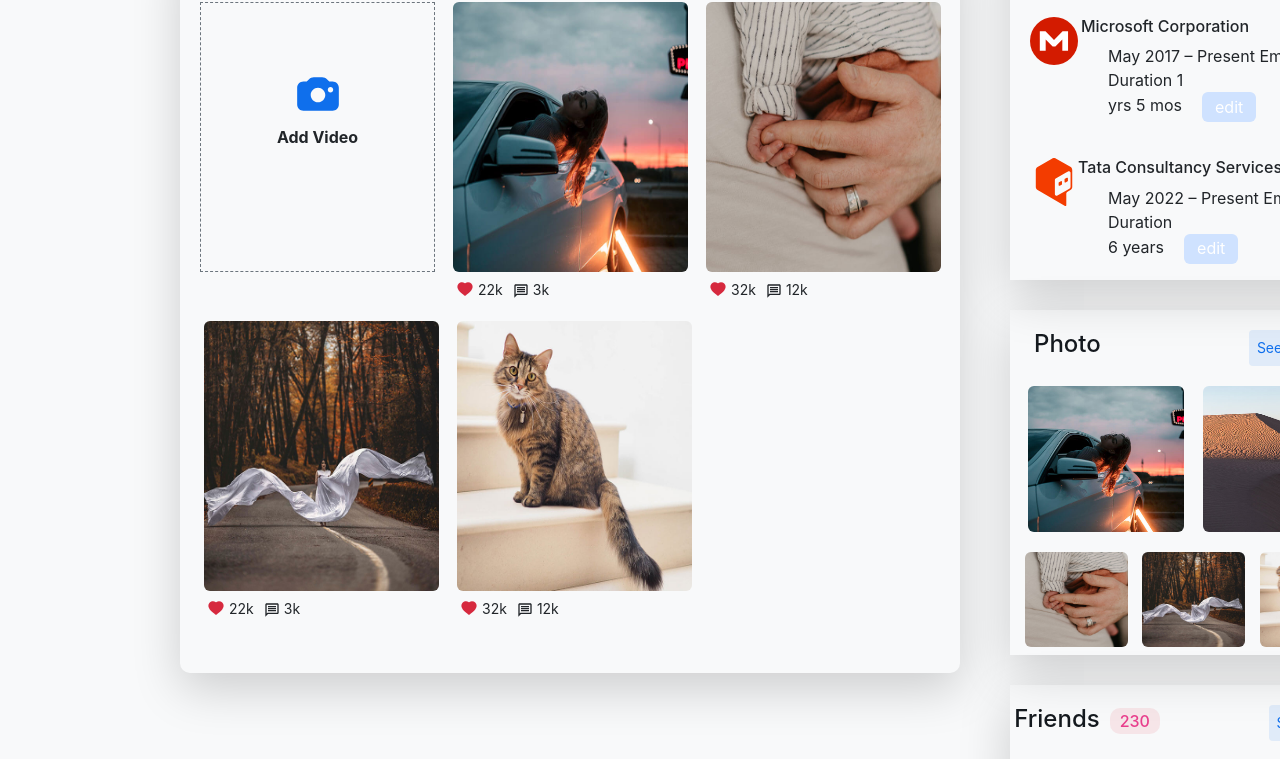
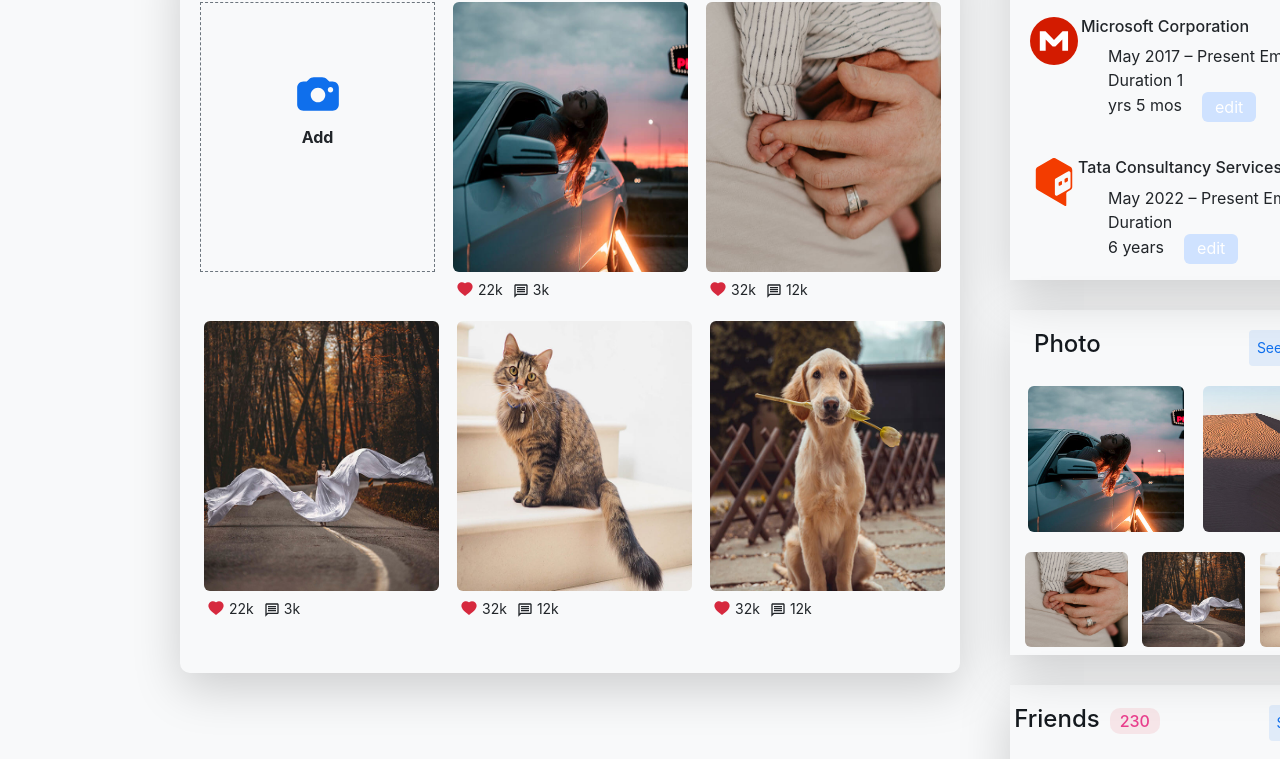
Before and after one commit to ravindarsahani3183/social-Networking, a React (Create React App) app: page /video in a window 1280 px wide. Shown: the part 572-1331 px from the top of the page. Built offline with nearby package versions, Linux system fonts and the light colour scheme.

Commit message:
add video element inside video component

```diff
--- a/src/Feed/Video.js
+++ b/src/Feed/Video.js
@@ -10,7 +10,7 @@ const Video = () => {
       <div className='video-photo-contain'>
         <div className='video-upload'>
           <div className='video-upload-icon'><TiCamera/></div>
-          <h6 className='video-upload-heading'>Add Video</h6>
+          <h6 className='video-upload-heading'>Add </h6>
         </div>
         <div>
           <img src="./assets/Media/01.jpg" className='rounded video-photo1' alt=""></img>
@@ -43,6 +43,13 @@ const Video = () => {
             <span><MdOutlineMessage/><small className='ms-1'>12k</small></span>
           </div>
         </div>
+        <div>
+          <img src="./assets/Media/06.jpg" className='rounded video-photo1' alt=""></img>
+          <div className='video-icon-like-message'>
+            <span><AiFillHeart className='video-like'/><small className='ms-1'>32k</small></span>
+            <span><MdOutlineMessage/><small className='ms-1'>12k</small></span>
+          </div>
+        </div>
       </div>
     </div>
   )
```
